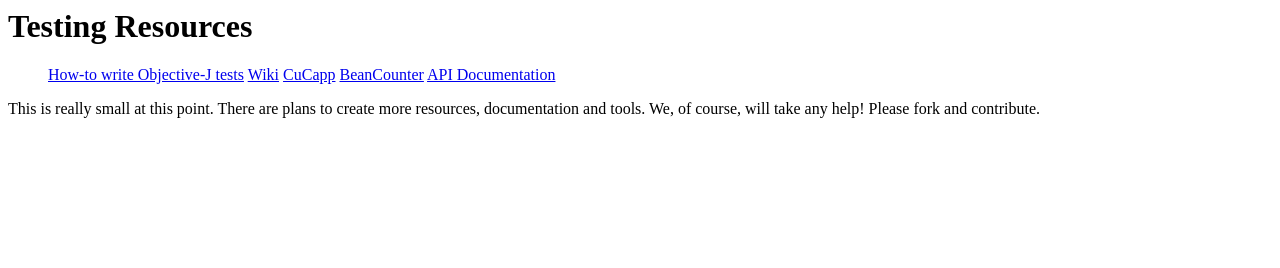
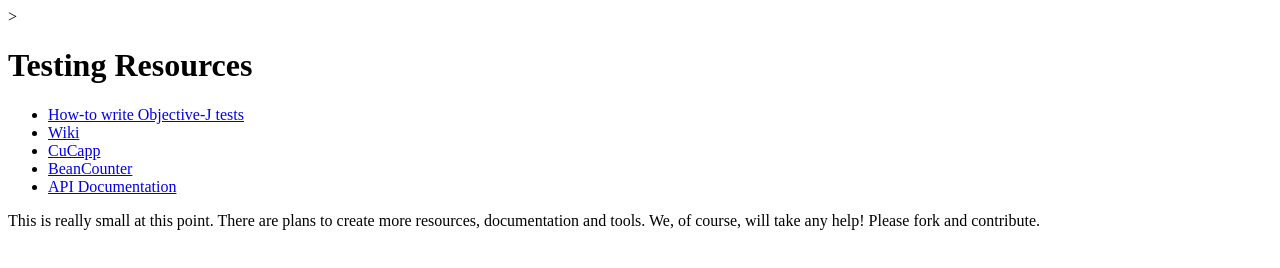
Before and after one commit to cappuccino/OJTest, a plain HTML site: page index.html in a window 1280 px wide. Drawn offline with Linux system fonts and the light colour scheme.

Commit message:
Use <li>'s ...

```diff
--- a/index.html
+++ b/index.html
@@ -1,3 +1,4 @@
+<!DOCTYPE html>>
 <html>
   <head>
     <title>OJTest Resources</title>
@@ -5,11 +6,11 @@
   <body>
     <h1>Testing Resources</h1>
     <ul>
-      <a href='http://derekhammer.com/2010/04/17/howto-write-objective-j-tests.html'>How-to write Objective-J tests</a>
-      <a href='https://github.com/280north/ojtest/wiki'>Wiki</a>
-      <a href='https://github.com/dparnell/cucapp'>CuCapp</a>
-      <a href='https://github.com/chandlerkent/BeanCounter'>BeanCounter</a>
-      <a href='docs'>API Documentation</a>
+      <li><a href='http://derekhammer.com/2010/04/17/howto-write-objective-j-tests.html'>How-to write Objective-J tests</a>
+      <li><a href='https://github.com/280north/ojtest/wiki'>Wiki</a>
+      <li><a href='https://github.com/dparnell/cucapp'>CuCapp</a>
+      <li><a href='https://github.com/chandlerkent/BeanCounter'>BeanCounter</a>
+      <li><a href='docs'>API Documentation</a>
     </ul>
 
     <p>This is really small at this point. There are plans to create more resources, documentation and tools. We, of course, will take any help! Please fork and contribute.</p>
```
